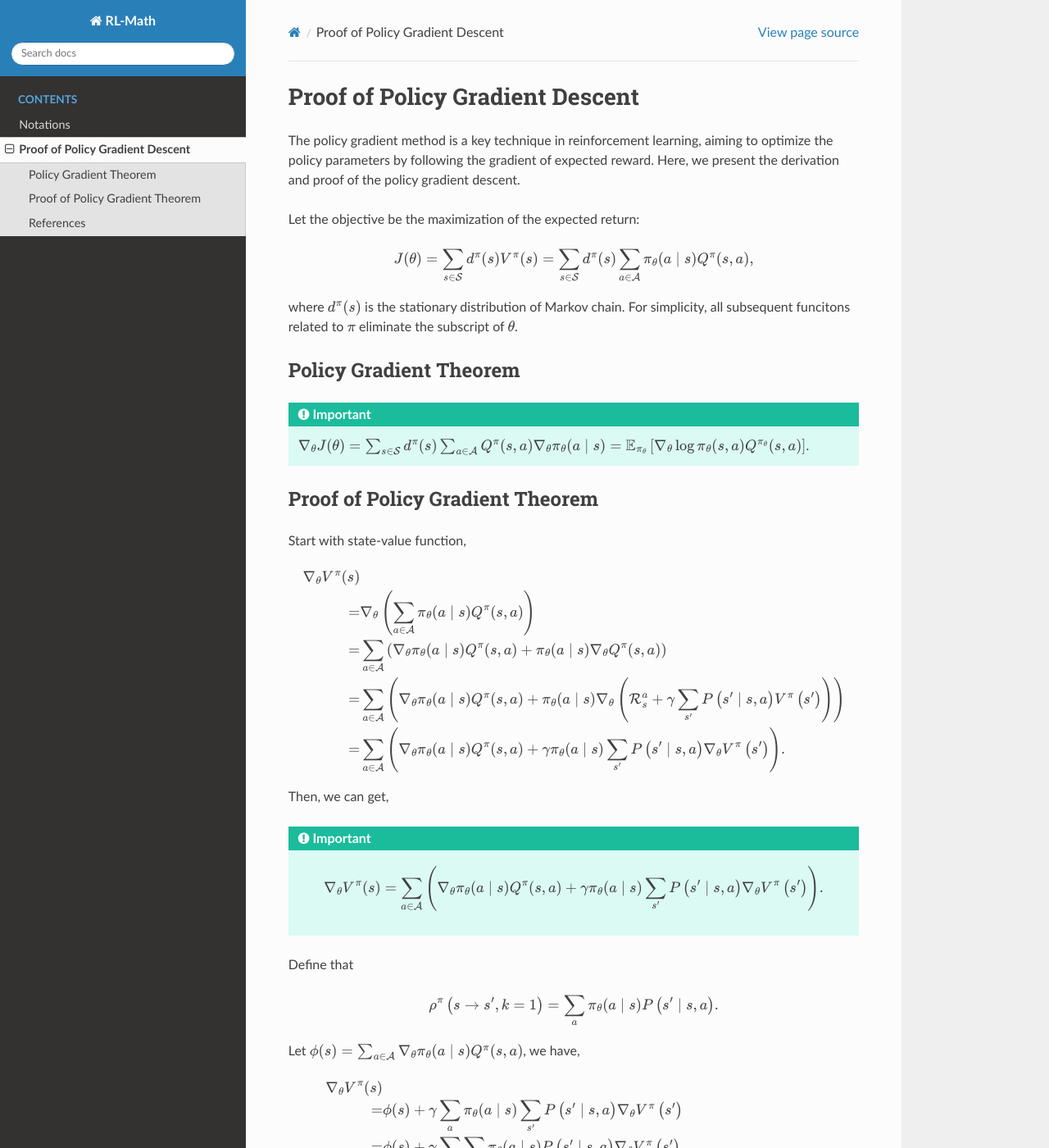
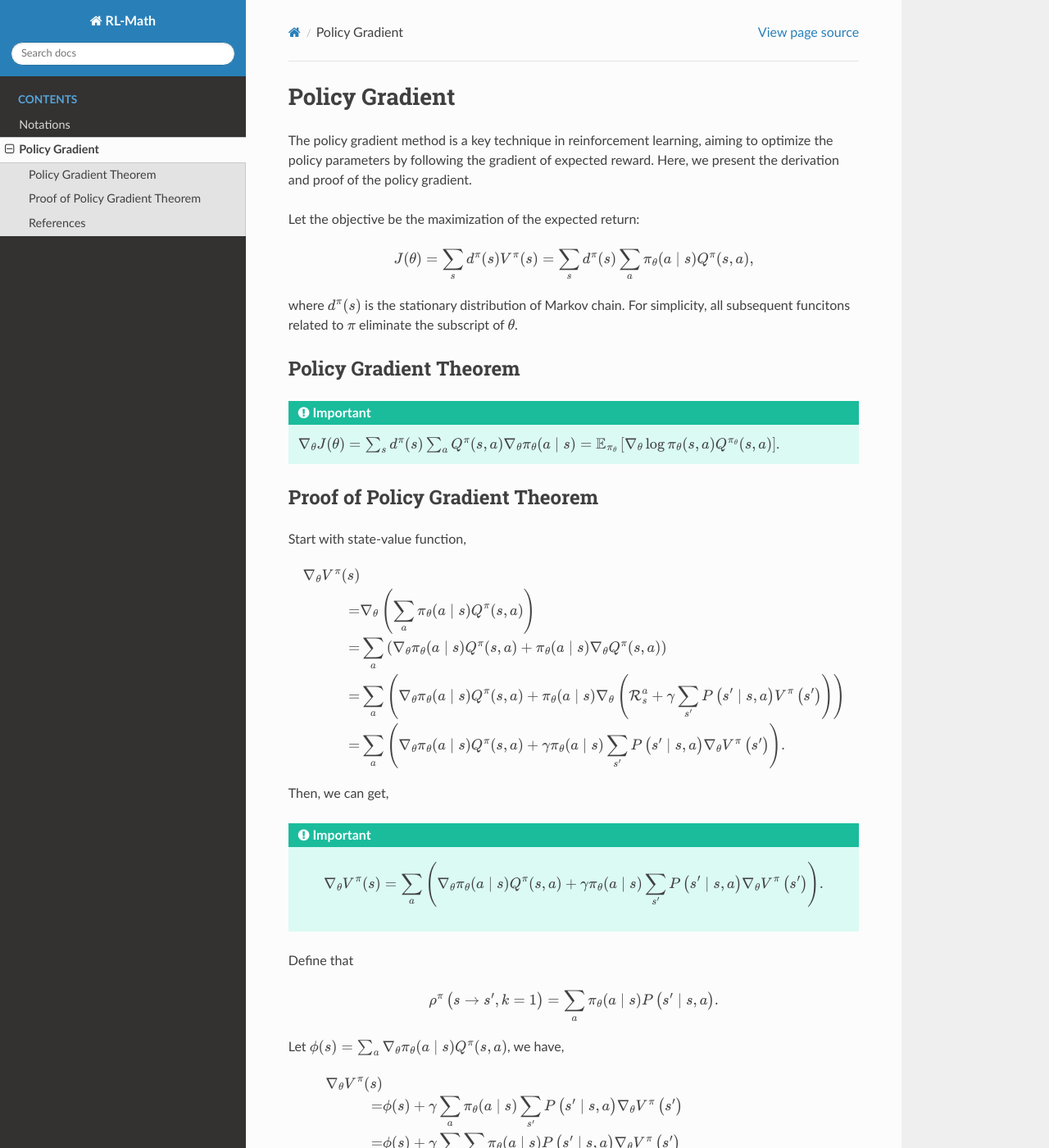
Before and after one commit to boyin96/Reinforcement-Learning-Math, a Sphinx documentation site: the page built from docs/source/policy_gradient.rst, in a window 1280 px wide and 1400 px high. Shown: the whole window at 82% size. Built offline with Sphinx 7.4.7 and the Read the Docs theme 3.1.0, drawn with Linux system fonts in a browser that asks for light colours.

Commit message:
Update policy_gradient.rst

```diff
--- a/docs/source/policy_gradient.rst
+++ b/docs/source/policy_gradient.rst
@@ -1,12 +1,12 @@
-Proof of Policy Gradient Descent
+Policy Gradient
 =================================
 
-The policy gradient method is a key technique in reinforcement learning, aiming to optimize the policy parameters by following the gradient of expected reward. Here, we present the derivation and proof of the policy gradient descent.
+The policy gradient method is a key technique in reinforcement learning, aiming to optimize the policy parameters by following the gradient of expected reward. Here, we present the derivation and proof of the policy gradient.
 
 Let the objective be the maximization of the expected return:
 
 .. math::
-    J(\theta)=\sum_{s \in \mathcal{S}} d^\pi(s) V^\pi(s)=\sum_{s \in \mathcal{S}} d^\pi(s) \sum_{a \in \mathcal{A}} \pi_\theta(a \mid s) Q^\pi(s, a),
+    J(\theta)=\sum_{s } d^\pi(s) V^\pi(s)=\sum_{s} d^\pi(s) \sum_{a} \pi_\theta(a \mid s) Q^\pi(s, a),
 
 where :math:`d^\pi(s)` is the stationary distribution of Markov chain. For simplicity, all subsequent funcitons related to :math:`\pi` eliminate the subscript of :math:`\theta`.
 
@@ -14,7 +14,7 @@ Policy Gradient Theorem
 --------------------------------------
 
 .. important::
-    :math:`\nabla_\theta J(\theta)=\sum_{s \in \mathcal{S}} d^\pi(s) \sum_{a \in \mathcal{A}} Q^\pi(s, a) \nabla_\theta \pi_\theta(a \mid s)=\mathbb{E}_{\pi_\theta}\left[\nabla_\theta \log \pi_\theta(s, a) Q^{\pi_\theta}(s, a)\right]`.
+    :math:`\nabla_\theta J(\theta)=\sum_{s } d^\pi(s) \sum_{a } Q^\pi(s, a) \nabla_\theta \pi_\theta(a \mid s)=\mathbb{E}_{\pi_\theta}\left[\nabla_\theta \log \pi_\theta(s, a) Q^{\pi_\theta}(s, a)\right]`.
 
 
 Proof of Policy Gradient Theorem
@@ -25,10 +25,10 @@ Start with state-value function,
 .. math::
     \begin{aligned}
     \nabla _{\theta}V^{\pi}(s)\\
-    =&\nabla _{\theta}\left( \sum_{a\in \mathcal{A}}{\pi _{\theta}}(a\mid s)Q^{\pi}(s,a) \right)\\
-    =&\sum_{a\in \mathcal{A}}{\left( \nabla _{\theta}\pi _{\theta}(a\mid s)Q^{\pi}(s,a)+\pi _{\theta}(a\mid s)\nabla _{\theta}Q^{\pi}(s,a) \right)}\\
-    =&\sum_{a\in \mathcal{A}}{\left( \nabla _{\theta}\pi _{\theta}(a\mid s)Q^{\pi}(s,a)+\pi _{\theta}(a\mid s)\nabla _{\theta}\left( \mathcal{R} _{s}^{a}+\gamma\sum_{s^{\prime}}{P}\left( s^{\prime}\mid s,a \right) V^{\pi}\left( s^{\prime} \right) \right) \right)}\\
-    =&\sum_{a\in \mathcal{A}}{\left( \nabla _{\theta}\pi _{\theta}(a\mid s)Q^{\pi}(s,a)+\gamma\pi _{\theta}(a\mid s)\sum_{s^{\prime}}{P}\left( s^{\prime}\mid s,a \right) \nabla _{\theta}V^{\pi}\left( s^{\prime} \right) \right)}.\\
+    =&\nabla _{\theta}\left( \sum_{a}{\pi _{\theta}}(a\mid s)Q^{\pi}(s,a) \right)\\
+    =&\sum_{a}{\left( \nabla _{\theta}\pi _{\theta}(a\mid s)Q^{\pi}(s,a)+\pi _{\theta}(a\mid s)\nabla _{\theta}Q^{\pi}(s,a) \right)}\\
+    =&\sum_{a}{\left( \nabla _{\theta}\pi _{\theta}(a\mid s)Q^{\pi}(s,a)+\pi _{\theta}(a\mid s)\nabla _{\theta}\left( \mathcal{R} _{s}^{a}+\gamma\sum_{s^{\prime}}{P}\left( s^{\prime}\mid s,a \right) V^{\pi}\left( s^{\prime} \right) \right) \right)}\\
+    =&\sum_{a}{\left( \nabla _{\theta}\pi _{\theta}(a\mid s)Q^{\pi}(s,a)+\gamma\pi _{\theta}(a\mid s)\sum_{s^{\prime}}{P}\left( s^{\prime}\mid s,a \right) \nabla _{\theta}V^{\pi}\left( s^{\prime} \right) \right)}.\\
     \end{aligned}
 
 Then, we can get,
@@ -36,14 +36,14 @@ Then, we can get,
 .. important::
 
     .. math::
-        \nabla_\theta V^\pi(s)=\sum_{a \in \mathcal{A}}\left(\nabla_\theta \pi_\theta(a \mid s) Q^\pi(s, a)+\gamma\pi_\theta(a \mid s) \sum_{s^{\prime}} P\left(s^{\prime} \mid s, a\right) \nabla_\theta V^\pi\left(s^{\prime}\right)\right).
+        \nabla_\theta V^\pi(s)=\sum_{a}\left(\nabla_\theta \pi_\theta(a \mid s) Q^\pi(s, a)+\gamma\pi_\theta(a \mid s) \sum_{s^{\prime}} P\left(s^{\prime} \mid s, a\right) \nabla_\theta V^\pi\left(s^{\prime}\right)\right).
 
 Define that
 
 .. math::
     \rho^\pi\left(s \rightarrow s^{\prime}, k=1\right)=\sum_a \pi_\theta(a \mid s) P\left(s^{\prime} \mid s, a\right).
 
-Let :math:`\phi(s)=\sum_{a \in \mathcal{A}} \nabla_\theta \pi_\theta(a \mid s) Q^\pi(s, a)`, we have,
+Let :math:`\phi(s)=\sum_{a} \nabla_\theta \pi_\theta(a \mid s) Q^\pi(s, a)`, we have,
 
 .. math::
     \begin{aligned}
```
